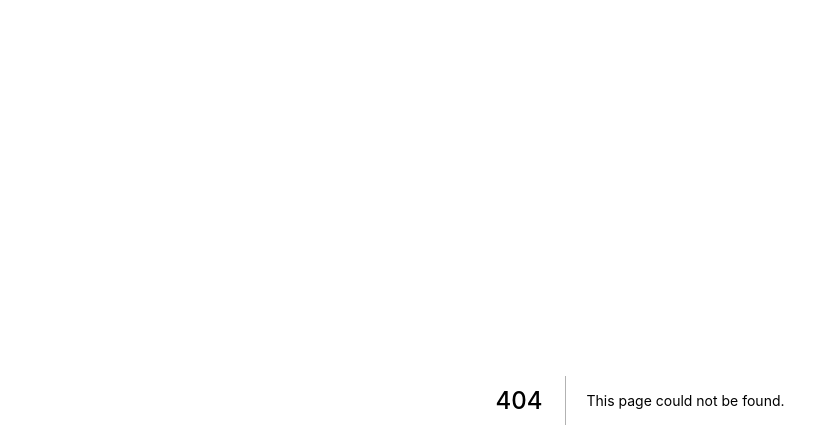
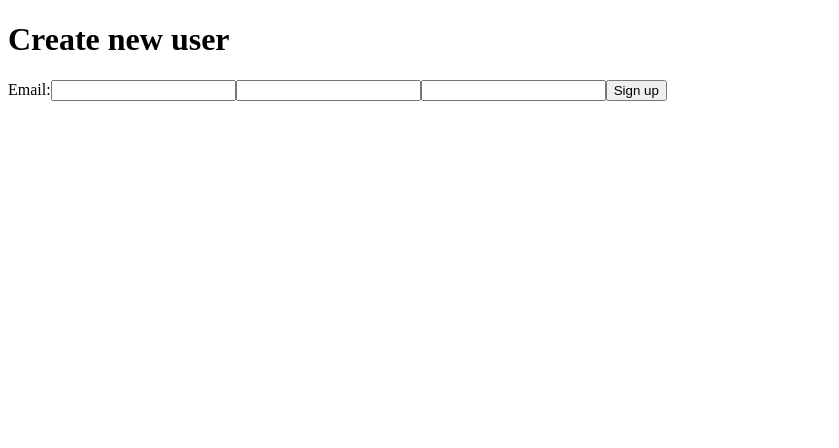
Before and after one commit to nestoredduardo/firebase-blog-nextjs, a Next.js app: page /users/register in a window 1280 px wide. Before the commit this address had no page. Shown: the top 448 px of the page, without its empty margins (0-839 px from the left). Built offline with nearby package versions, Linux system fonts and the light colour scheme.

Commit message:
Register and Login with Firebase Auth

```diff
--- a/index.d.ts
+++ b/index.d.ts
@@ -0,0 +1,4 @@
+type BlogProps = {
+  title: string;
+  content: string;
+};
--- /dev/null
+++ b/pages/users/register.tsx
@@ -0,0 +1,82 @@
+import { useRouter } from "next/dist/client/router";
+import { useState } from "react";
+import { getAuth, createUserWithEmailAndPassword } from "firebase/auth";
+import { initializeApp } from "firebase/app";
+
+import firebaseConfig from "@config/fire-conf";
+
+const Register = () => {
+  const router = useRouter();
+
+  const [username, setUsername] = useState("");
+  const [password, setPassword] = useState("");
+  const [passconf, setPassconf] = useState("");
+
+  const [notification, setNotification] = useState("");
+
+  const handleSubmit = async (e) => {
+    e.preventDefault();
+
+    if (password !== passconf) {
+      setNotification("Password does not match");
+
+      setTimeout(() => {
+        setNotification("");
+      }, 2000);
+
+      return null;
+    }
+
+    try {
+      const firebaseApp = initializeApp(firebaseConfig);
+      const auth = getAuth(firebaseApp);
+      const userCredential = createUserWithEmailAndPassword(
+        auth,
+        username,
+        password
+      );
+      const user = (await userCredential).user;
+      console.log(user);
+
+      router.push("/");
+    } catch (error) {
+      let code,
+        message = { error };
+      console.log(code, message);
+    }
+  };
+
+  return (
+    <div>
+      <h1>Create new user</h1>
+      {notification}
+      <form onSubmit={handleSubmit}>
+        <label htmlFor="email">Email:</label>
+        <input
+          type="email"
+          value={username}
+          onChange={({ target }) => {
+            setUsername(target.value);
+          }}
+        />
+        <input
+          type="password"
+          value={password}
+          onChange={({ target }) => {
+            setPassword(target.value);
+          }}
+        />
+        <input
+          type="password"
+          value={passconf}
+          onChange={({ target }) => {
+            setPassconf(target.value);
+          }}
+        />
+        <button type="submit">Sign up</button>
+      </form>
+    </div>
+  );
+};
+
+export default Register;
```
Also changed, not shown: pages/blog/[id].tsx (+42 -4 lines), pages/users/login.tsx (added, +60 -0 lines), pages/index.tsx (renamed from pages/index.js).
